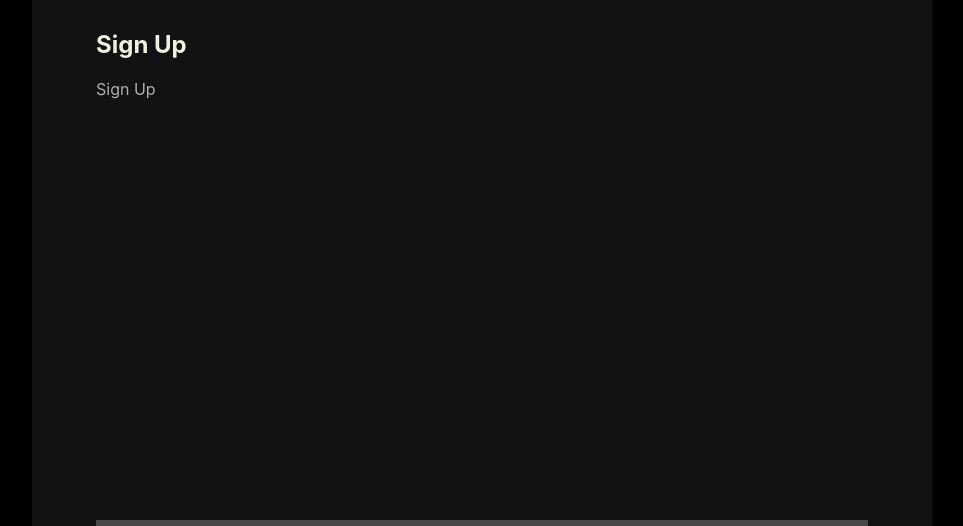
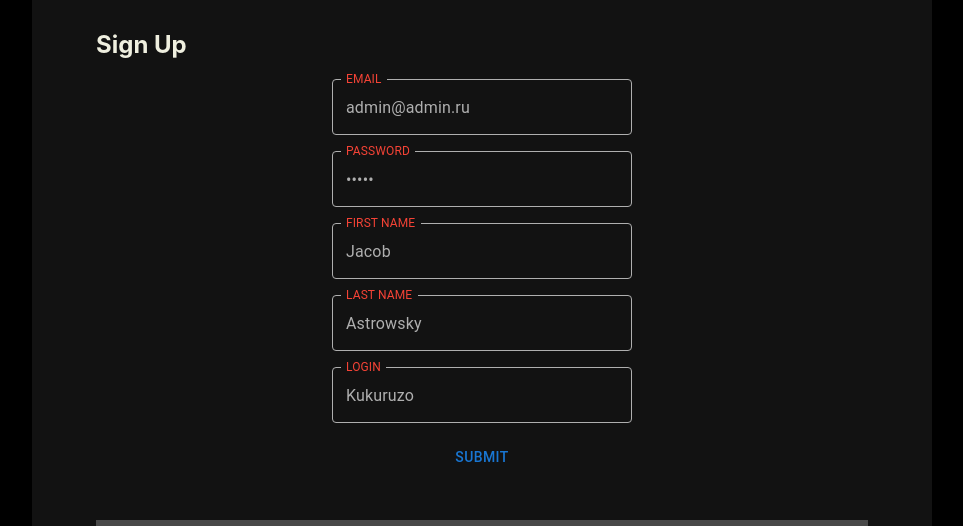
Before and after one commit to overbye87/nextapp, a Next.js app: page /signup in a window 1280 px wide. Shown: the part 164-690 px from the top of the page, without its empty margins (158-1121 px from the left). Built offline with nearby package versions, Linux system fonts and the light colour scheme.

Commit message:
add signup

```diff
--- a/components/CustomButton.tsx
+++ b/components/CustomButton.tsx
@@ -14,7 +14,7 @@ const CustomButton: React.FC<ButtonProps> = (props) => {
 };
 
 const StyledButton = styled(Button)`
-  background-color: ${({ theme }) => theme.colors.darkBlack};
+  background-color: ${({ theme }) => theme.colors.gray};
   color: ${({ theme }) => theme.colors.red};
   &:hover {
     color: ${({ theme }) => theme.colors.white};
--- /dev/null
+++ b/components/SignUpForm.tsx
@@ -0,0 +1,87 @@
+import { FormikProps, useFormik } from 'formik';
+import React from 'react';
+import styled from 'styled-components';
+import { ISignUp } from '../types/main';
+import CustomButton from './CustomButton';
+import CustomTextField from './CustomTextField';
+
+const defaultValues = {
+  email: 'admin@admin.ru',
+  password: 'admin',
+  firstName: 'Jacob',
+  lastName: 'Astrowsky',
+  login: 'Kukuruzo',
+};
+
+type Props = {
+  initialValues?: ISignUp;
+  // eslint-disable-next-line no-unused-vars
+  onSubmit: (values: ISignUp) => void;
+};
+
+const SignUpForm: React.FC<Props> = ({
+  initialValues = defaultValues,
+  onSubmit,
+}) => {
+  const formik: FormikProps<ISignUp> = useFormik<ISignUp>({
+    initialValues,
+    onSubmit,
+  });
+
+  return (
+    <StyledForm onSubmit={formik.handleSubmit}>
+      <CustomTextField
+        id="email"
+        label = "EMAIL"
+        value={formik.values.email}
+        onChange={formik.handleChange}
+        onBlur={formik.handleBlur}
+      />
+      <CustomTextField
+        type="password"
+        id="password"
+        label = "PASSWORD"
+        value={formik.values.password}
+        onChange={formik.handleChange}
+        onBlur={formik.handleBlur}
+      />
+      <CustomTextField
+        id="firstName"
+        label = "FIRST NAME"
+        value={formik.values.firstName}
+        onChange={formik.handleChange}
+        onBlur={formik.handleBlur}
+      />
+      <CustomTextField
+        id="lastName"
+        label = "LAST NAME"
+        value={formik.values.lastName}
+        onChange={formik.handleChange}
+        onBlur={formik.handleBlur}
+      />
+      <CustomTextField
+        id="login"
+        label = "LOGIN"
+        value={formik.values.login}
+        onChange={formik.handleChange}
+        onBlur={formik.handleBlur}
+      />
+      <CustomButton
+        type="submit"
+        disabled = {!formik.isValid || formik.isSubmitting}
+      >
+        SUBMIT
+      </CustomButton>
+    </StyledForm>
+  );
+};
+
+const StyledForm = styled.form`
+  display: flex;
+  flex-direction: column;
+  gap: 1em;
+  width: 300px;
+  margin: 0 auto;
+`;
+
+export default SignUpForm;
--- a/package.json
+++ b/package.json
@@ -21,6 +21,7 @@
     "react": "18.1.0",
     "react-dom": "18.1.0",
     "react-redux": "^8.0.2",
+    "react-toastify": "^9.0.4",
     "redux": "^4.2.0",
     "styled-components": "^5.3.5"
   },
--- a/pages/_app.tsx
+++ b/pages/_app.tsx
@@ -1,12 +1,15 @@
 import { AppProps } from 'next/app';
 import { NextPage } from 'next/types';
 import NextNProgress from 'nextjs-progressbar';
+import { ToastContainer } from 'react-toastify';
 import { Provider } from 'react-redux';
 import { ThemeProvider } from 'styled-components';
 import MainLayout from '../components/layouts/MainLayout';
 import { store } from '../store/store';
 import GlobalStyle from '../styles/globalStyle';
 import theme from '../styles/theme/main';
+
+import 'react-toastify/dist/ReactToastify.css';
 
 const App: NextPage<AppProps> = ({ Component, pageProps }) => {
   return (
@@ -23,6 +26,18 @@ const App: NextPage<AppProps> = ({ Component, pageProps }) => {
         <MainLayout>
           <Component {...pageProps} />
         </MainLayout>
+        <ToastContainer
+          theme="dark"
+          position="bottom-right"
+          autoClose={5000}
+          hideProgressBar={false}
+          newestOnTop={false}
+          closeOnClick
+          rtl={false}
+          pauseOnFocusLoss
+          draggable
+          pauseOnHover
+        />
       </ThemeProvider>
     </Provider>
   );
--- a/pages/signup.tsx
+++ b/pages/signup.tsx
@@ -2,11 +2,21 @@
 import type { NextPage } from 'next';
 import styled from 'styled-components';
 
+import SignUpForm from '../components/SignUpForm';
+import { signUpThunk } from '../store/main/authThunks';
+import { useTypedDispatch } from '../store/store';
+import { ISignUp } from '../types/main';
+
 const SignUp: NextPage = () => {
+  const dispatch = useTypedDispatch();
+  const handleSubmit = async (values: ISignUp) => {
+    dispatch(signUpThunk(values));
+  };
+
   return (
     <>
       <StyledTitle>Sign Up</StyledTitle>
-      <p>Sign Up</p>
+      <SignUpForm onSubmit={handleSubmit}/>
     </>
   );
 };
--- a/store/main/authThunks.ts
+++ b/store/main/authThunks.ts
@@ -1,7 +1,9 @@
 /* eslint-disable no-alert */
 import { createAsyncThunk } from '@reduxjs/toolkit';
 import { AxiosError } from 'axios';
-import { ISignIn, ISignUp, signIn, signUp } from '../../api/main/authApi';
+import { toast } from 'react-toastify';
+import { signIn, signUp } from '../../api/main/authApi';
+import { ISignIn, ISignUp } from '../../types/main';
 import { setCurrentUser } from './mainSlice';
 
 export const signInThunk = createAsyncThunk(
@@ -11,9 +13,10 @@ export const signInThunk = createAsyncThunk(
       dispatch(setCurrentUser(null));
       const user = await signIn(signInData);
       // Alert.alert('user', JSON.stringify(user, null, 2));
+      toast.info('Success');
       dispatch(setCurrentUser(user));
     } catch (error) {
-      alert(
+      toast.error(
         (error as AxiosError<{ message: string }>).response?.data.message,
       );
     }
@@ -27,9 +30,10 @@ export const signUpThunk = createAsyncThunk(
       dispatch(setCurrentUser(null));
       const user = await signUp(signUpData);
       // Alert.alert('user', JSON.stringify(user, null, 2));
+      toast.info('Success');
       dispatch(setCurrentUser(user));
     } catch (error) {
-      alert(
+      toast.error(
         (error as AxiosError<{ message: string }>).response?.data.message,
       );
     }
```
Also changed, not shown: api/main/authApi.ts (+1 -14 lines), components/SignInForm.tsx (+14 -5 lines), pages/signin.tsx (+1 -6 lines), types/main.ts (+8 -0 lines), 1 other file (tests, documents, lock files or other folders).
